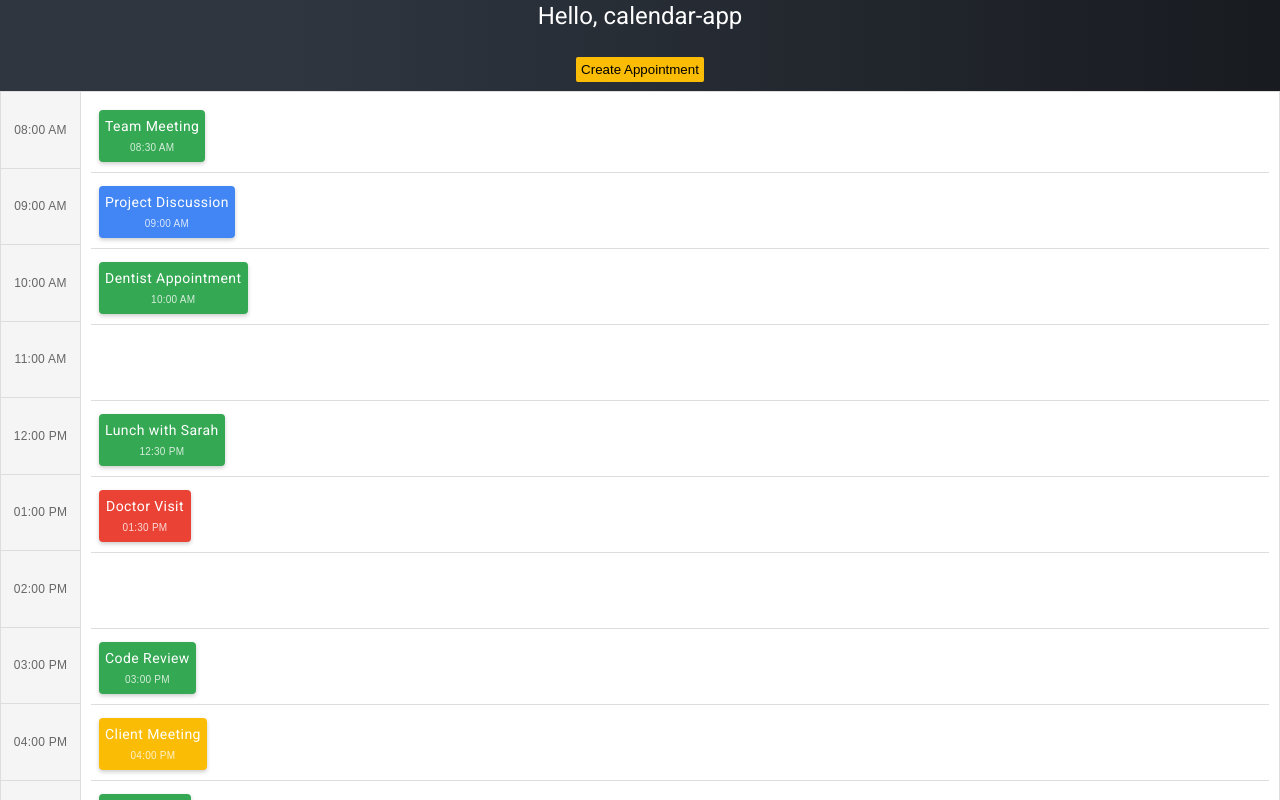
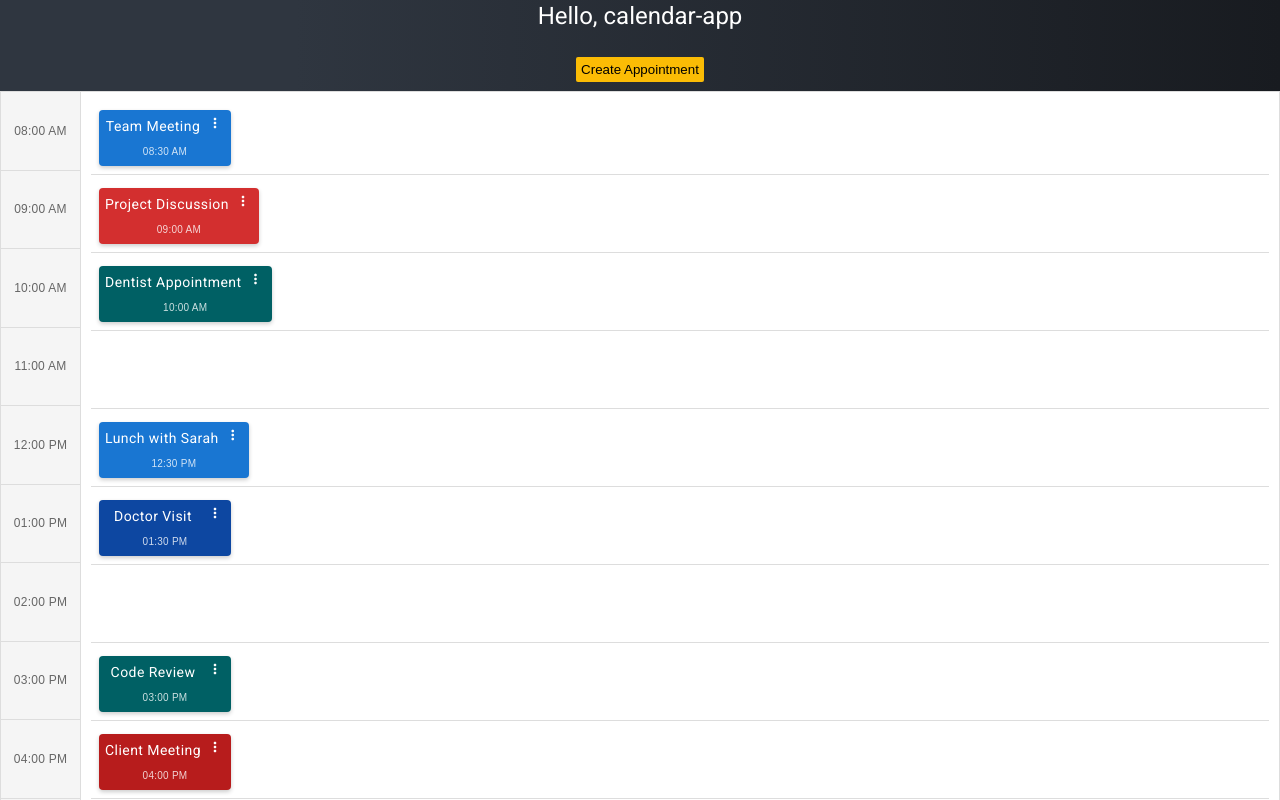
Before and after one commit to MahdiBagheri71/AngularCalendarApp, an Angular app: page /calendars in a window 1280 px wide. Shown: the top 800 px of the page. Built offline with nearby package versions, Linux system fonts and the light colour scheme.

Commit message:
feat: add delete & edit appointment

```diff
--- a/src/app/calendar/components/appointment-form/appointment-form.component.ts
+++ b/src/app/calendar/components/appointment-form/appointment-form.component.ts
@@ -45,24 +45,39 @@ export class AppointmentFormComponent implements OnInit {
     '07:00 PM',
   ];
   defaultColors: string[] = [
-    '#FF5252',
-    '#FF4081',
-    '#E040FB',
-    '#7C4DFF',
-    '#536DFE',
-    '#448AFF',
-    '#40C4FF',
-    '#18FFFF',
-    '#64FFDA',
-    '#69F0AE',
-    '#B2FF59',
-    '#EEFF41',
+    '#D32F2F', // Dark Red
+    '#C2185B', // Dark Pink
+    '#7B1FA2', // Dark Purple
+    '#512DA8', // Deep Purple
+    '#303F9F', // Dark Indigo
+    '#1976D2', // Dark Blue
+    '#0288D1', // Dark Light Blue
+    '#0097A7', // Dark Cyan
+    '#00796B', // Dark Teal
+    '#388E3C', // Dark Green
+    '#689F38', // Dark Light Green
+    '#AFB42B', // Dark Lime
+    '#B71C1C', // Deeper Red
+    '#880E4F', // Deeper Pink
+    '#4A148C', // Deeper Purple
+    '#311B92', // Deeper Purple
+    '#1A237E', // Deeper Indigo
+    '#0D47A1', // Deeper Blue
+    '#01579B', // Deeper Light Blue
+    '#006064', // Deeper Cyan
+    '#004D40', // Deeper Teal
+    '#1B5E20', // Deeper Green
   ];
 
   constructor(
     private fb: FormBuilder,
     public dialogRef: MatDialogRef<AppointmentFormComponent>,
-    @Inject(MAT_DIALOG_DATA) public data: { hour: string },
+    @Inject(MAT_DIALOG_DATA)
+    public data: {
+      hour: string;
+      isEdit?: boolean;
+      appointment?: any;
+    },
   ) {
     this.form = this.fb.group({
       title: ['', [Validators.required, Validators.minLength(3)]],
@@ -72,12 +87,19 @@ export class AppointmentFormComponent implements OnInit {
   }
 
   ngOnInit() {
-    const hour = this.data.hour;
-
-    if (this.availableHours.includes(hour)) {
+    if (this.data.isEdit && this.data.appointment) {
       this.form.patchValue({
-        time: hour,
+        title: this.data.appointment.title,
+        time: this.data.appointment.hour,
+        color: this.data.appointment.color,
       });
+    } else {
+      const formattedHour = this.data.hour;
+      if (formattedHour) {
+        this.form.patchValue({
+          time: formattedHour,
+        });
+      }
     }
   }
 
--- a/src/app/calendar/components/calendar-view/calendar-view.component.html
+++ b/src/app/calendar/components/calendar-view/calendar-view.component.html
@@ -32,7 +32,28 @@
         cdkDrag
         [cdkDragData]="appointment"
       >
-        <h4>{{ appointment.title }}</h4>
+        <div class="appointment-header">
+          <h4>{{ appointment.title }}</h4>
+          <button
+            mat-icon-button
+            [matMenuTriggerFor]="menu"
+            class="more-button"
+            (click)="stopPropagation($event)"
+            [ngStyle]="{ 'background-color': appointment.color }"
+          >
+            <mat-icon>more_vert</mat-icon>
+          </button>
+          <mat-menu #menu="matMenu">
+            <button mat-menu-item (click)="editAppointment(appointment)">
+              <mat-icon>edit</mat-icon>
+              <span>Edit</span>
+            </button>
+            <button mat-menu-item (click)="deleteAppointment(appointment)">
+              <mat-icon>delete</mat-icon>
+              <span>Delete</span>
+            </button>
+          </mat-menu>
+        </div>
         <p>{{ appointment.time }}</p>
       </div>
     </div>
--- a/src/app/calendar/components/calendar-view/calendar-view.component.scss
+++ b/src/app/calendar/components/calendar-view/calendar-view.component.scss
@@ -9,6 +9,7 @@
   border: 0;
   border-radius: 2px;
   margin: 9px;
+  cursor: pointer;
 }
 
 .calendar-container {
@@ -27,7 +28,7 @@
 }
 
 .hour-label {
-  height: 75.5px;
+  height: 77.5px;
   display: flex;
   align-items: center;
   justify-content: center;
@@ -51,6 +52,7 @@
   display: flex;
   flex-wrap: wrap;
   align-items: flex-start;
+  cursor: pointer;
 }
 
 .appointment {
@@ -94,3 +96,59 @@
     padding: 5px;
   }
 }
+.appointment {
+  color: #fff;
+  padding: 4px 6px;
+  border-radius: 4px;
+  font-size: 12px;
+  cursor: move;
+  margin: 3px;
+  min-width: 120px;
+  max-width: 100%;
+  box-shadow: 0 2px 4px rgba(0, 0, 0, 0.2);
+
+  &:hover {
+    box-shadow: 0 4px 8px rgba(0, 0, 0, 0.3);
+  }
+}
+
+.appointment-header {
+  display: flex;
+  justify-content: space-between;
+  align-items: center;
+  margin-bottom: 4px;
+
+  h4 {
+    margin: 0;
+    font-size: 14px;
+    flex-grow: 1;
+  }
+}
+
+.more-button {
+  color: white;
+  width: 24px;
+  height: 24px;
+  line-height: 24px;
+  border: 0;
+
+  .mat-icon {
+    font-size: 16px;
+    width: 16px;
+    height: 16px;
+  }
+
+  &:hover {
+    background-color: rgba(255, 255, 255, 0.1);
+  }
+}
+
+.mat-menu-item {
+  font-size: 14px;
+  height: 36px;
+  line-height: 36px;
+
+  .mat-icon {
+    margin-right: 8px;
+  }
+}
--- a/src/app/calendar/components/calendar-view/calendar-view.component.ts
+++ b/src/app/calendar/components/calendar-view/calendar-view.component.ts
@@ -4,6 +4,8 @@ import { CommonModule } from '@angular/common';
 import { DragDropModule } from '@angular/cdk/drag-drop';
 import { MatDialog } from '@angular/material/dialog';
 import { AppointmentFormComponent } from './../appointment-form/appointment-form.component';
+import { MatMenuModule } from '@angular/material/menu';
+import { MatIconModule } from '@angular/material/icon';
 
 interface Appointment {
   title: string;
@@ -17,7 +19,7 @@ interface Appointment {
   templateUrl: './calendar-view.component.html',
   styleUrls: ['./calendar-view.component.scss'],
   standalone: true,
-  imports: [CommonModule, DragDropModule],
+  imports: [CommonModule, DragDropModule, MatMenuModule, MatIconModule],
 })
 export class CalendarViewComponent implements OnInit {
   hours = [
@@ -103,7 +105,30 @@ export class CalendarViewComponent implements OnInit {
   }
 
   getRandomColor() {
-    const colors = ['#4285f4', '#34a853', '#fbbc05', '#ea4335', '#34a853'];
+    const colors = [
+      '#D32F2F', // Dark Red
+      '#C2185B', // Dark Pink
+      '#7B1FA2', // Dark Purple
+      '#512DA8', // Deep Purple
+      '#303F9F', // Dark Indigo
+      '#1976D2', // Dark Blue
+      '#0288D1', // Dark Light Blue
+      '#0097A7', // Dark Cyan
+      '#00796B', // Dark Teal
+      '#388E3C', // Dark Green
+      '#689F38', // Dark Light Green
+      '#AFB42B', // Dark Lime
+      '#B71C1C', // Deeper Red
+      '#880E4F', // Deeper Pink
+      '#4A148C', // Deeper Purple
+      '#311B92', // Deeper Purple
+      '#1A237E', // Deeper Indigo
+      '#0D47A1', // Deeper Blue
+      '#01579B', // Deeper Light Blue
+      '#006064', // Deeper Cyan
+      '#004D40', // Deeper Teal
+      '#1B5E20', // Deeper Green
+    ];
     return colors[Math.floor(Math.random() * colors.length)];
   }
 
@@ -126,4 +151,46 @@ export class CalendarViewComponent implements OnInit {
   private updateAppointmentTime(appointment: Appointment, hour: string) {
     appointment.time = hour;
   }
+  editAppointment(appointment: Appointment) {
+    const dialogRef = this.dialog.open(AppointmentFormComponent, {
+      width: '550px',
+      data: {
+        hour: appointment.hour,
+        isEdit: true,
+        appointment: appointment,
+      },
+    });
+
+    dialogRef.afterClosed().subscribe((result) => {
+      if (result) {
+        const index = this.appointments.findIndex(
+          (app) =>
+            app.title === appointment.title && app.hour === appointment.hour,
+        );
+
+        if (index !== -1) {
+          this.appointments[index] = {
+            ...result,
+            hour: result.time,
+          };
+          this.saveAppointments();
+        }
+      }
+    });
+  }
+
+  deleteAppointment(appointment: Appointment) {
+    const index = this.appointments.findIndex(
+      (app) => app.title === appointment.title && app.hour === appointment.hour,
+    );
+
+    if (index !== -1) {
+      this.appointments.splice(index, 1);
+      this.saveAppointments();
+    }
+  }
+
+  stopPropagation(event: Event) {
+    event.stopPropagation();
+  }
 }
--- a/src/index.html
+++ b/src/index.html
@@ -14,6 +14,10 @@
       href="https://fonts.googleapis.com/icon?family=Material+Icons"
       rel="stylesheet"
     />
+    <link
+      href="https://fonts.googleapis.com/icon?family=Material+Icons"
+      rel="stylesheet"
+    />
   </head>
   <body class="mat-typography">
     <app-root></app-root>
```
